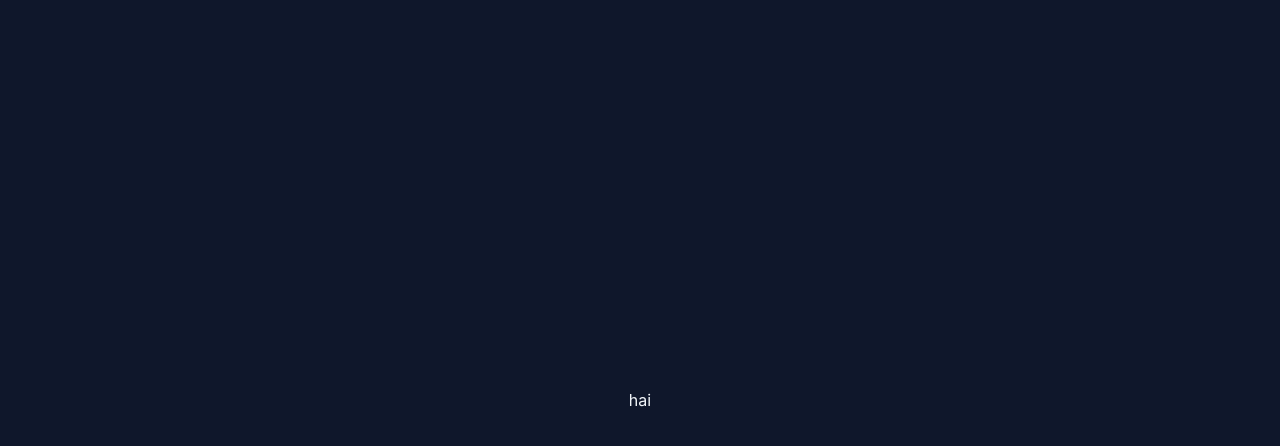
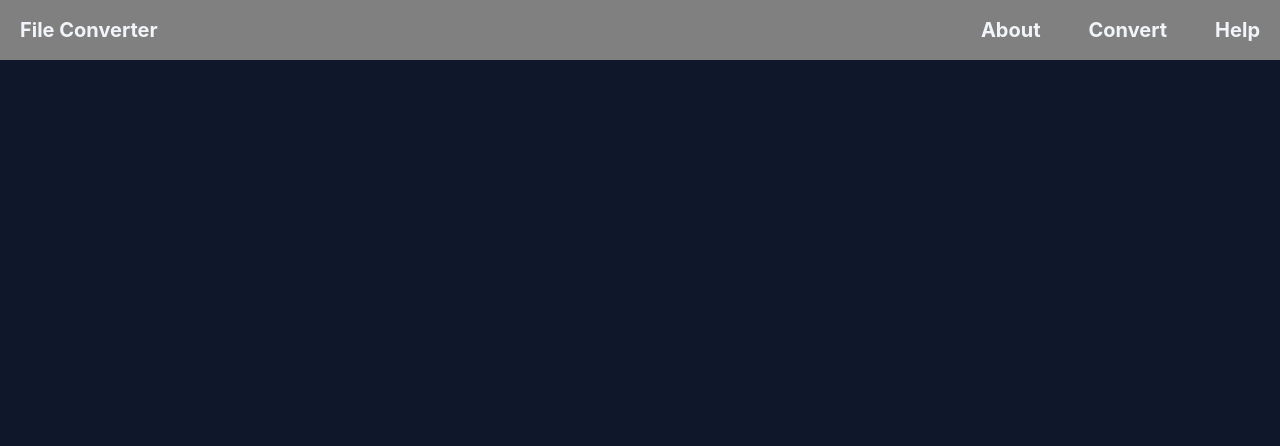
Before and after one commit to Carmeloanthony1/File-Converter, a React (Vite) app in the folder client/: page / in a window 1280 px wide. Shown: the top 446 px of the page. Built offline with nearby package versions, Linux system fonts and the light colour scheme.

Commit message:
add: Navbar

```diff
--- a/client/src/App.jsx
+++ b/client/src/App.jsx
@@ -4,8 +4,15 @@ import './index.css';
 
 function App() {
   return (
-    <div className= "min-h-screen bg-slate-900 text-slate-100 flex flex-col items-center justify-center">
-      <p>hai</p>
+    <div className= "min-h-screen bg-slate-900 text-slate-100 flex flex-col items-center">
+      <nav className="w-full bg-[#808080] h-15 flex items-center p-5 justify-between">
+        <h1 className="text-xl font-bold">File Converter</h1>
+        <div className="flex items-center gap-12 font-bold">
+          <h1 className="text-xl font-bold">About</h1>
+          <h1 className="text-xl font-bold">Convert</h1>
+          <h1 className="text-xl font-bold">Help</h1>
+        </div>
+      </nav>
     </div>
   );
 }
```
